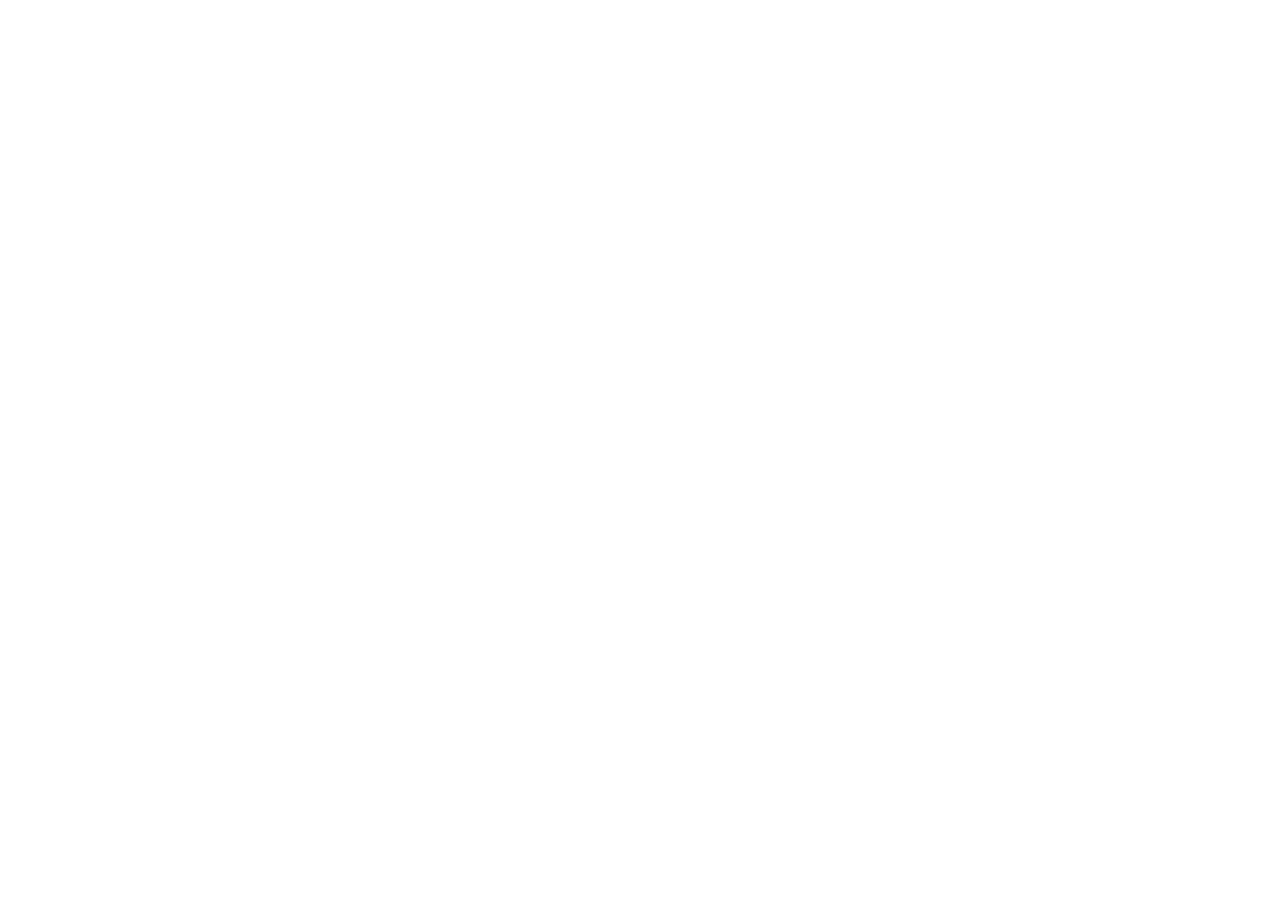
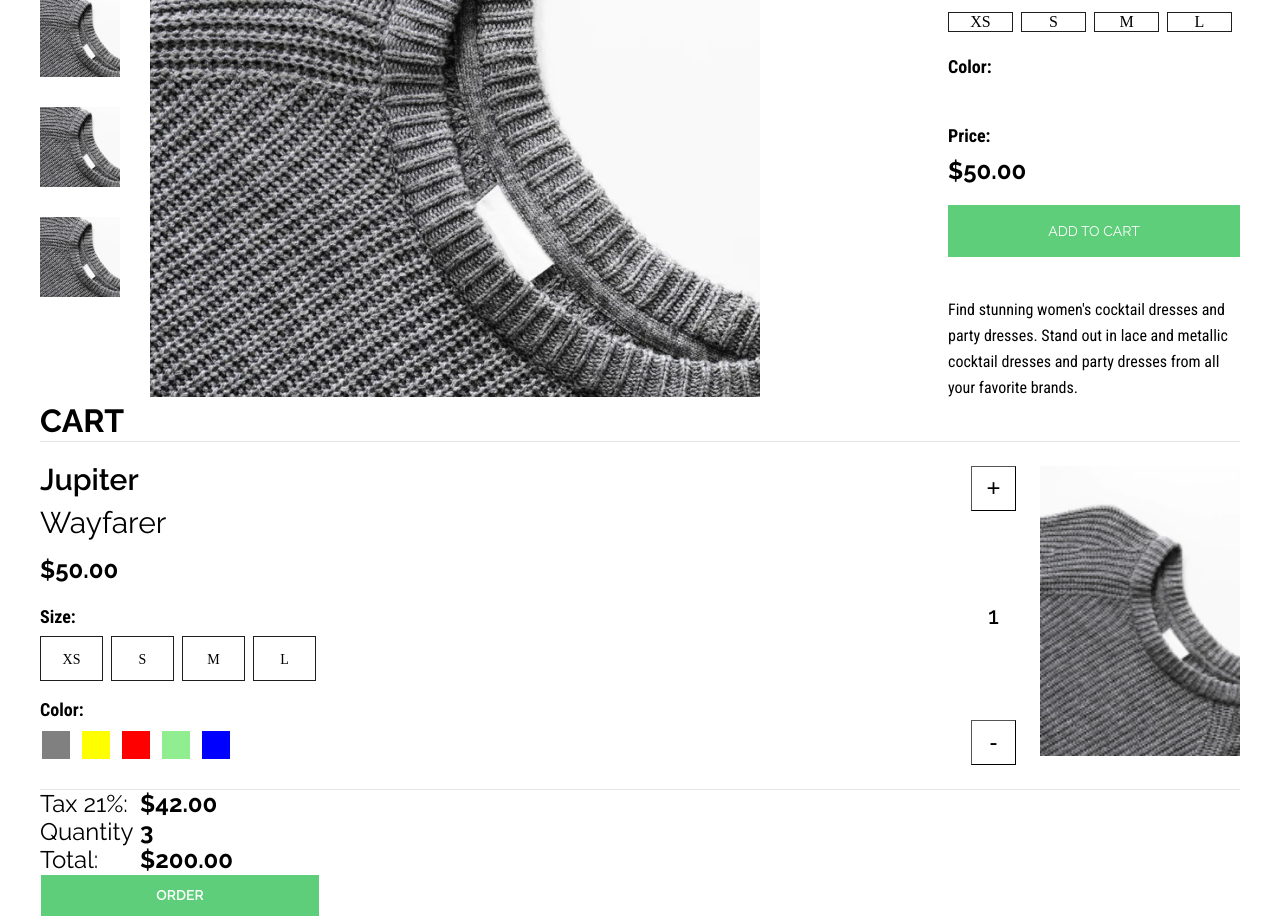
Before and after one commit to BlackHatMan/ScandiWeb, a React (Create React App) app: page /cart in a window 1280 px wide. Shown: the part 1500-2417 px from the top of the page. Before the commit the page ends 800 px from the top, so only its background shows below. Built offline with nearby package versions, Linux system fonts and the light colour scheme; the HTML template or start-up script is replaced by a standard one.

Commit message:
refactor: fix styled component

```diff
--- a/src/App.js
+++ b/src/App.js
@@ -8,9 +8,9 @@
   return (
     <div className="App">
       <Category />
-      {/* <BasketOverlay />
+      <BasketOverlay />
       <PLP />
-      <PDP /> */}
+      <PDP />
       <Cart />
     </div>
   );
--- a/src/common/styledComponents.js
+++ b/src/common/styledComponents.js
@@ -15,8 +15,26 @@
   font-weight: ${(props) => props.fw};
   line-height: ${(props) => props.lh};
   margin: ${(props) => props.mr};
+  ${(props) => props.css};
 `;
 
 export const TypographyRoboto = styled(Typography)`
   font-family: 'Roboto Condensed';
 `;
+
+export const Button = styled('button')`
+  max-width: ${(props) => props.width};
+  width: 100%;
+  height: ${(props) => props.height};
+  font-family: 'Raleway', sans-serif;
+  font-size: ${(props) => props.fs || '14px'};
+  font-weight: ${(props) => props.fw};
+  color: ${(props) => props.color || 'white'};
+  background-color: ${(props) => props.bgColor || '#5ECE7B'};
+  border: ${(props) => props.border || '1px solid'};
+  cursor: pointer;
+  transition: all 0.3s;
+  &:hover {
+    background-color: forestgreen;
+  }
+`;
--- a/src/components/BasketOverlay.jsx
+++ b/src/components/BasketOverlay.jsx
@@ -1,6 +1,6 @@
 import { Component } from 'react';
 import styled from 'styled-components';
-import { Container, Typography } from '../common/styledComponents';
+import { Container, Typography, Button } from '../common/styledComponents';
 import CartModal from './CartModal';
 
 const sizeStock = ['XS', 'S', 'M', 'L'];
@@ -14,18 +14,6 @@
   display: flex;
   flex-direction: column;
   justify-content: space-between;
-`;
-const Button = styled('button')`
-  width: 140px;
-  height: 40px;
-  font: 600 14px/17px 'Raleway', sans-serif;
-  color: ${(props) => props.color};
-  background-color: ${(props) => props.bgColor || 'transparent'};
-  border: ${(props) => props.border || '1px solid'};
-  cursor: pointer;
-  &:hover {
-    opacity: 0.75;
-  }
 `;
 
 class BasketOverlay extends Component {
@@ -58,8 +46,10 @@
           <Typography fw="700">$200</Typography>
         </Container>
         <Container>
-          <Button>View bag</Button>
-          <Button color="white" bgColor="#5ECE7B" border="1px solid #5ECE7B">
+          <Button width="140px" height="40px" fw="700" color="black" bgColor="transparent">
+            View bag
+          </Button>
+          <Button width="140px" height="40px" fw="700" border="1px solid #5ECE7B">
             CHECK OUT
           </Button>
         </Container>
--- a/src/components/Cart.jsx
+++ b/src/components/Cart.jsx
@@ -1,22 +1,31 @@
 import { Component } from 'react';
-import { Typography, TypographyRoboto } from '../common/styledComponents';
+import { Typography, TypographyRoboto, Button } from '../common/styledComponents';
 import { Container } from './../common/styledComponents';
 import CheckBox from './../common/CheckBox';
 import styled from 'styled-components';
 
-const Button = styled('button')`
+const sizeStock = ['XS', 'S', 'M', 'L'];
+const colorStock = ['grey', 'yellow', 'red', 'lightgreen', 'blue'];
+
+const WrapperItem = styled(Container)`
+  border-bottom: solid 1px #e5e5e5;
+  border-top: solid 1px #e5e5e5;
+  border-collapse: collapse;
+`;
+const WrapperCost = styled('div')`
+  display: grid;
+  grid-template-columns: 1fr 1fr;
+  max-width: 200px;
+`;
+const ButtonCount = styled('button')`
   background-color: white;
   border-width: 1px;
+  cursor: pointer;
   width: 45px;
   height: 45px;
   font-size: 24px;
-  cursor: pointer;
 `;
 
-const sizeStock = ['XS', 'S', 'M', 'L'];
-const colorStock = ['grey', 'yellow', 'red', 'lightgreen', 'blue'];
-const pathImage = ['./Product_D.jpg', './Product_D.jpg', './Product_D.jpg', './Product_D.jpg'];
-const count = 1;
 class Cart extends Component {
   constructor() {
     super();
@@ -33,9 +42,9 @@
     return (
       <div>
         <Typography fw="700" fs="32px" lh="40px">
-          Cart
+          CART
         </Typography>
-        <Container margin="20px 0">
+        <WrapperItem padding="24px 0">
           <Container width="300px" flexDirection="column">
             <Typography fs="30px" fw="600" lh="27px">
               Jupiter
@@ -44,7 +53,7 @@
               Wayfarer
             </Typography>
             <Typography fs="24px" fw="700" lh="24px" mr="6px 0">
-              50$
+              $50.00
             </Typography>
             <TypographyRoboto fs="18px" fw="700" lh="18px" mr="20px 0 10px 0">
               Size:
@@ -87,15 +96,42 @@
           </Container>
           <Container>
             <Container flexDirection="column" alignItems="center" margin="0 24px">
-              <Button onClick={() => this.handlerCount('+')}>+</Button>
+              <ButtonCount onClick={() => this.handlerCount('+')}>+</ButtonCount>
               <Typography fs="24px" fw="500" lh="25px">
-                {count}
+                {this.state.count}
               </Typography>
-              <Button onClick={() => this.handlerCount('-')}>-</Button>
+              <ButtonCount onClick={() => this.handlerCount('-')}>-</ButtonCount>
             </Container>
             <img src="./product.jpg" alt="item" width="200px" height="290px" />
           </Container>
-        </Container>
+        </WrapperItem>
+        <div style={{ maxWidth: '280px' }}>
+          <WrapperCost>
+            <Typography fs="24px" fw="400" lh="28px">
+              Tax 21%:
+            </Typography>
+            <Typography fs="24px" fw="700" lh="28px">
+              $42.00
+            </Typography>
+
+            <Typography fs="24px" fw="400" lh="28px">
+              Quantity
+            </Typography>
+            <Typography fs="24px" fw="700" lh="28px">
+              3
+            </Typography>
+
+            <Typography fs="24px" fw="400" lh="28px">
+              Total:
+            </Typography>
+            <Typography fs="24px" fw="700" lh="28px">
+              $200.00
+            </Typography>
+          </WrapperCost>
+          <Button height="43px" fw="600">
+            ORDER
+          </Button>
+        </div>
       </div>
     );
   }
--- a/src/components/CartModal.jsx
+++ b/src/components/CartModal.jsx
@@ -3,7 +3,7 @@
 import CheckBox from '../common/CheckBox';
 import { Container, Typography } from '../common/styledComponents';
 
-const Button = styled('button')`
+const ButtonCount = styled('button')`
   background-color: white;
   border-width: 1px;
   width: 24px;
@@ -59,11 +59,11 @@
           </div>
         </Container>
         <Container flexDirection="column" alignItems="center">
-          <Button onClick={() => this.props.handlerCount('+')}>+</Button>
+          <ButtonCount onClick={() => this.props.handlerCount('+')}>+</ButtonCount>
           <Typography fs="16px" fw="500" lh="25px">
             {this.props.count}
           </Typography>
-          <Button onClick={() => this.props.handlerCount('-')}>-</Button>
+          <ButtonCount onClick={() => this.props.handlerCount('-')}>-</ButtonCount>
         </Container>
         <img src="./product.jpg" alt="item" width="120px" height="190px" />
       </Container>
--- a/src/components/PDP.jsx
+++ b/src/components/PDP.jsx
@@ -1,7 +1,7 @@
 import { Component } from 'react';
 import styled from 'styled-components';
 import Image from '../common/Image';
-import { Container, Typography, TypographyRoboto } from '../common/styledComponents';
+import { Container, Typography, TypographyRoboto, Button } from '../common/styledComponents';
 import CheckBox from './../common/CheckBox';
 
 const sizeStock = ['XS', 'S', 'M', 'L'];
@@ -12,18 +12,7 @@
   margin: ${(props) => props.mr};
   width: ${(props) => props.width};
 `;
-const Button = styled('button')`
-  width: 100%;
-  padding: 16px 32px;
-  font: 600 16px/120% 'Raleway', sans-serif;
-  color: ${(props) => props.color};
-  background-color: ${(props) => props.bgColor || 'transparent'};
-  border: ${(props) => props.border || '1px solid'};
-  cursor: pointer;
-  &:hover {
-    opacity: 0.75;
-  }
-`;
+
 const ImageContainer = styled('div')`
   display: flex;
   flex-direction: column;
@@ -122,7 +111,7 @@
               $50.00
             </Typography>
           </Wrapper>
-          <Button color="white" bgColor="#5ECE7B" border="1px solid #5ECE7B">
+          <Button height="52px" color="white" border="1px solid #5ECE7B">
             ADD TO CART
           </Button>
           <TypographyRoboto fs="16px" lh="26px" mr="40px 0 0 0">
```
